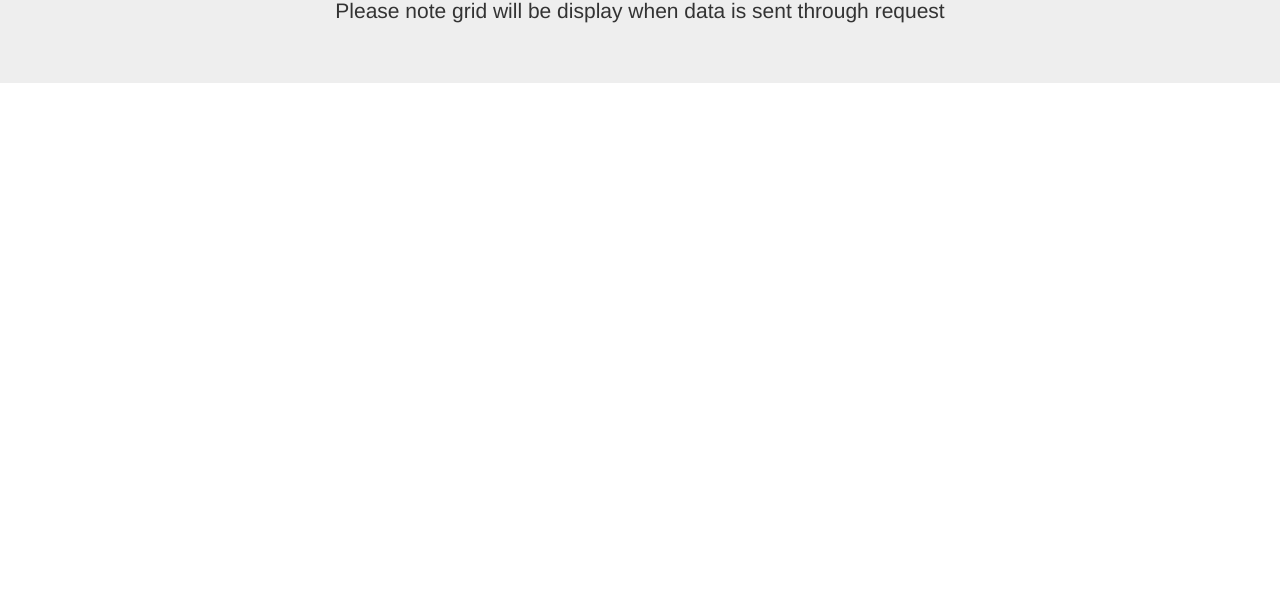
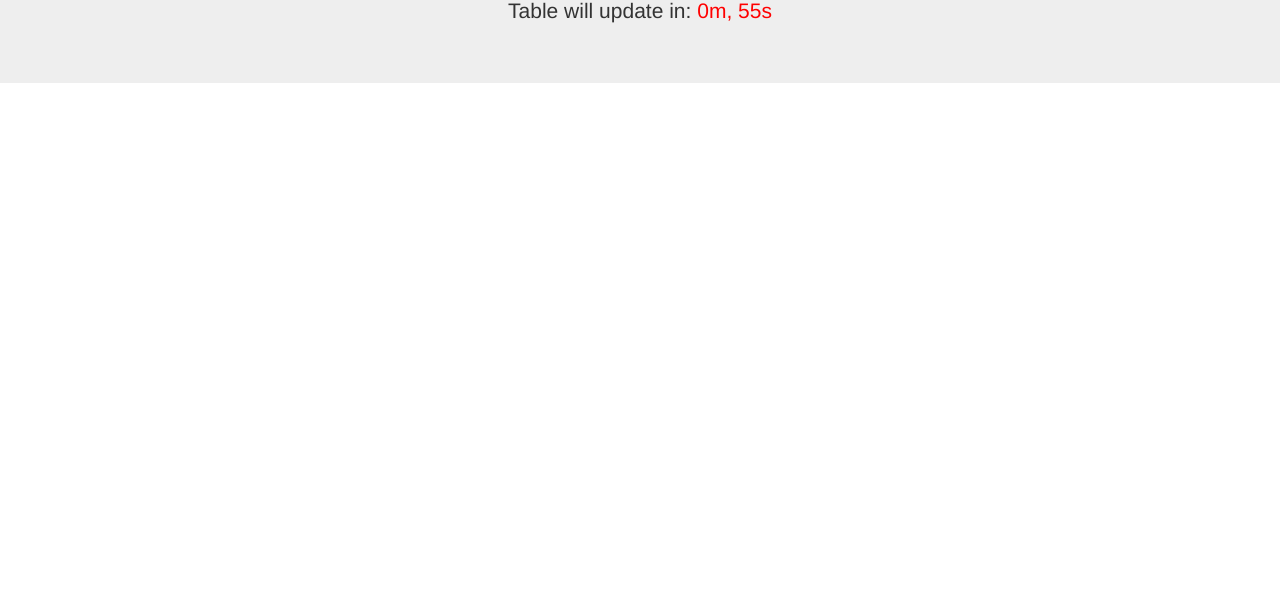
Before and after one commit to kishan-patel/codejam-2013, a plain HTML site: page app/public/pulse.html in a window 1280 px wide. Shown: the part 187-800 px from the top of the page. Drawn offline with nearby package versions, Linux system fonts and the light colour scheme; no server answers; files whose address does not match are found by name.

Commit message:
Added timer to update pulse table.

```diff
--- a/app/public/pulse.html
+++ b/app/public/pulse.html
@@ -19,10 +19,13 @@
   </ul>
   <div class="jumbotron">
     <center> <h1>Pulse Live Stream</h1></center>
-    <center><p>Please note grid will be display when data is sent through request</p></center>
+    <center>
+      <p>Table will update in:&nbsp<font color="red" id="countdown"></font></p>
+    </center>
   </div>
  <center> <div id="pulse-grid" style="width:95%; height: 500px"></div></center>
   <script>
+    // set the date we're counting down to
     var count = 0;
     var socket = io.connect('http://localhost:5000');
     socket.on('pulse_exchange_connection',function(dataBlock){
@@ -50,6 +53,35 @@
       console.log(".");
     });
     socket.emit('pulse_ready',{'ready':true});
+
+    //Code that implements the timer
+    var target_date = new Date();
+    target_date.setMinutes(target_date.getMinutes()+1);
+
+    // variables for time units
+    var days, hours, minutes, seconds;
+
+    // get tag element
+    var countdown = document.getElementById("countdown");
+
+    // update the tag with id "countdown" every 1 second
+    setInterval(function () {
+
+      // find the amount of "seconds" between now and target
+      var current_date = new Date().getTime();
+      var seconds_left = (target_date - current_date) / 1000;
+
+      minutes = parseInt(seconds_left / 60);
+      seconds = parseInt(seconds_left % 60);
+
+      // format countdown string + set tag value
+      countdown.innerHTML =  minutes + "m, " + seconds + "s";
+      if(seconds<=1){
+        target_date = new Date();
+        target_date.setMinutes(target_date.getMinutes()+1);
+        socket.emit('pulse_ready', {'ready':true});
+      }
+   }, 1000);
   </script>
 
 
```
